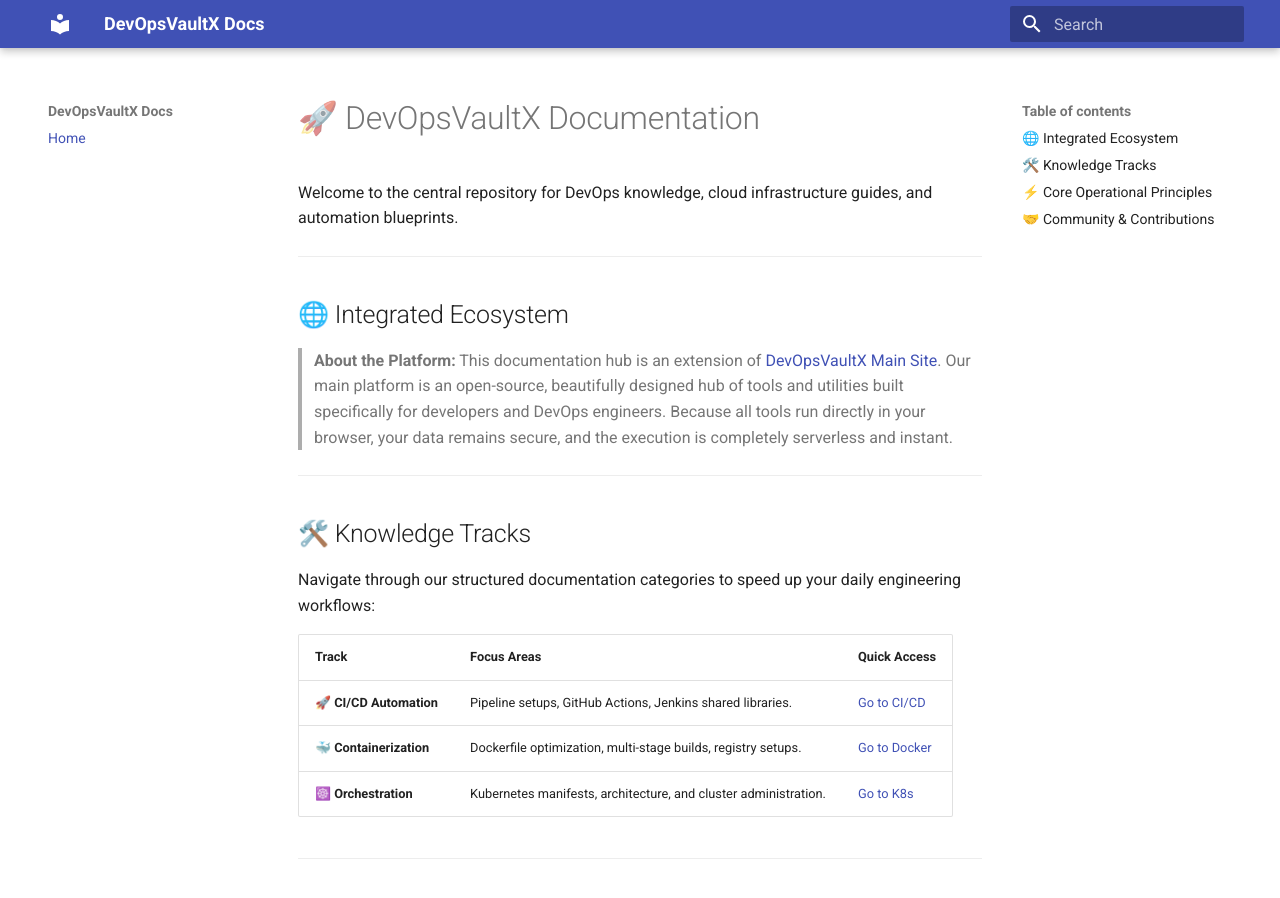
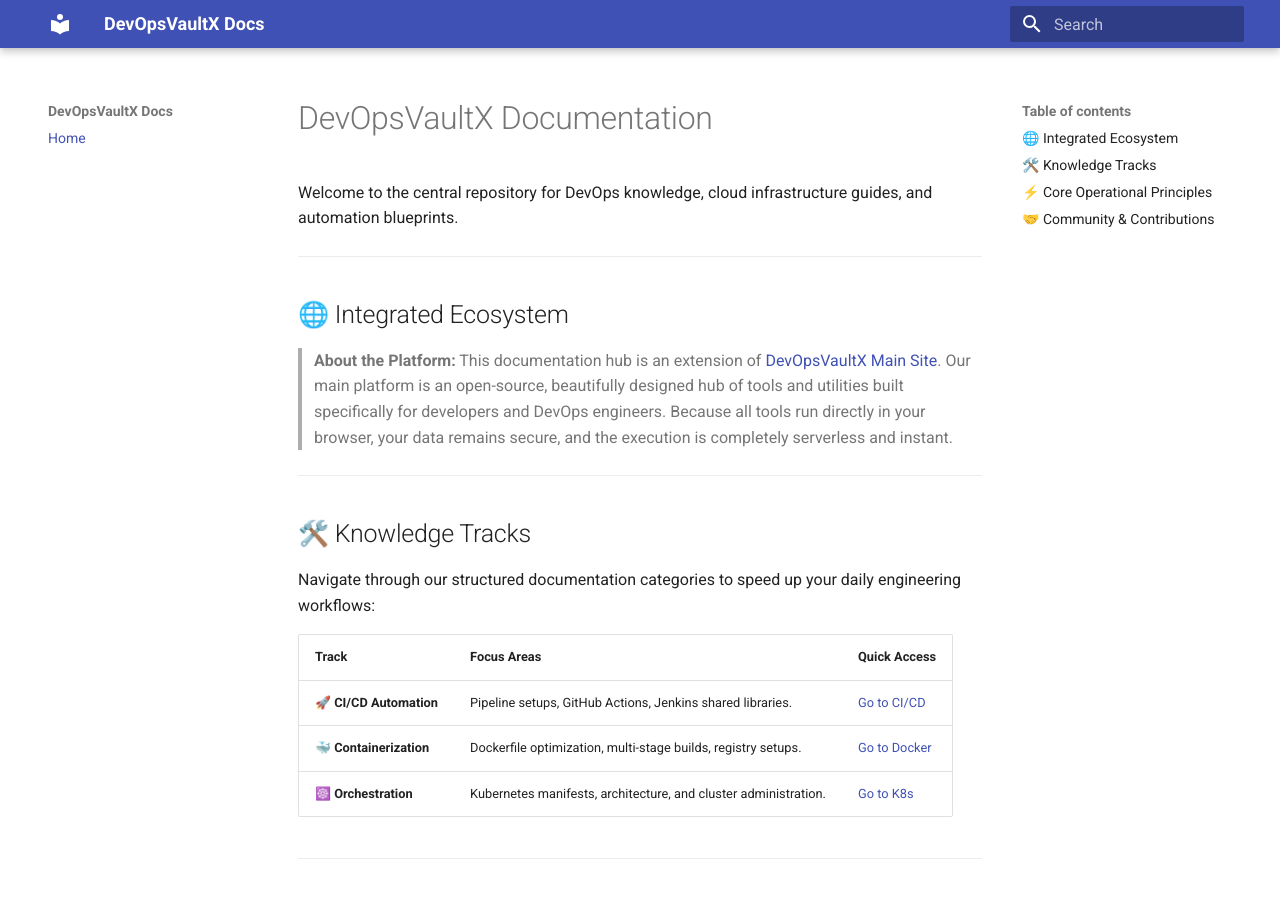
Before and after one commit to sachinthokal/Docs_For_Devops, an MkDocs documentation site: the page built from docs/index.md, in a window 1280 px wide and 900 px high. Built offline with MkDocs 1.6.1 and Material for MkDocs 9.7.7, drawn with Linux system fonts in a browser that asks for light colours.

```diff
--- a/docs/index.md
+++ b/docs/index.md
@@ -1,4 +1,4 @@
-# 🚀 DevOpsVaultX Documentation
+# DevOpsVaultX Documentation
 
 Welcome to the central repository for DevOps knowledge, cloud infrastructure guides, and automation blueprints.
 
```
Also changed, not shown: 1 other file.
